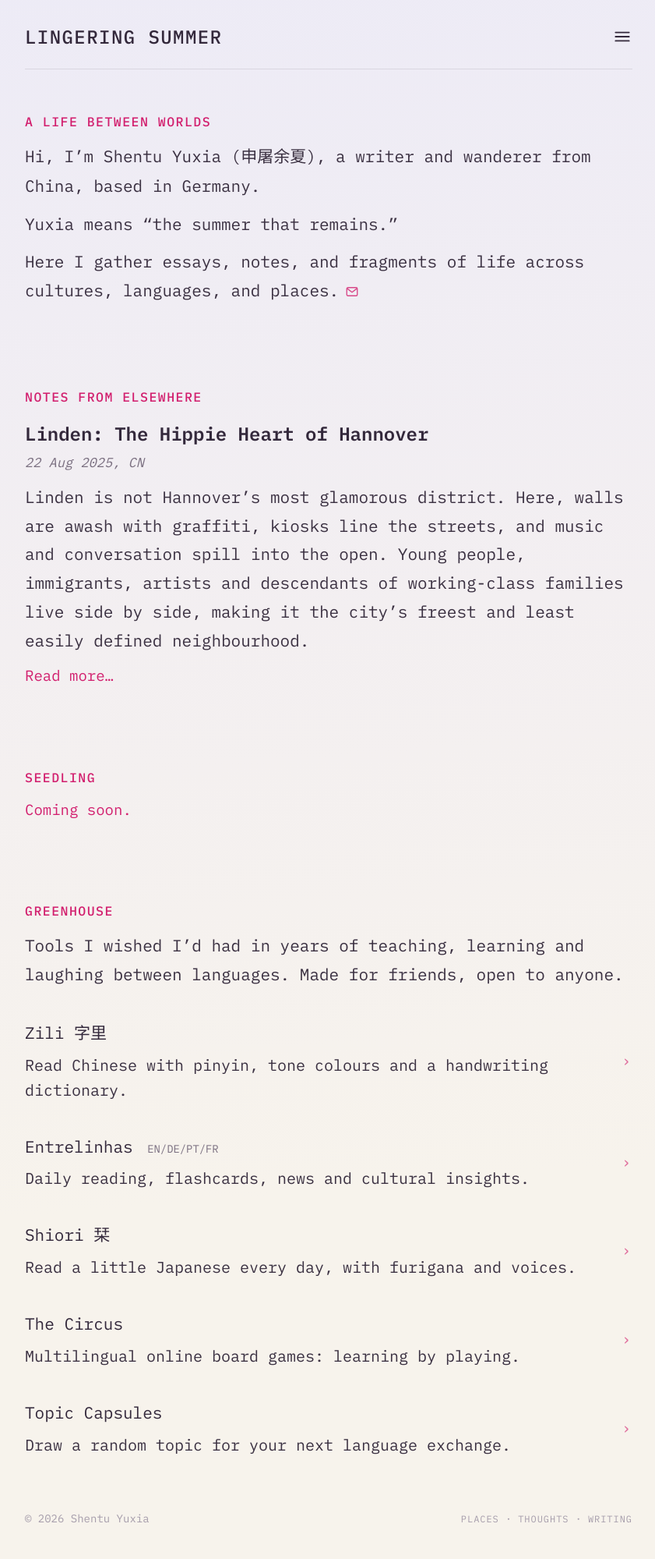
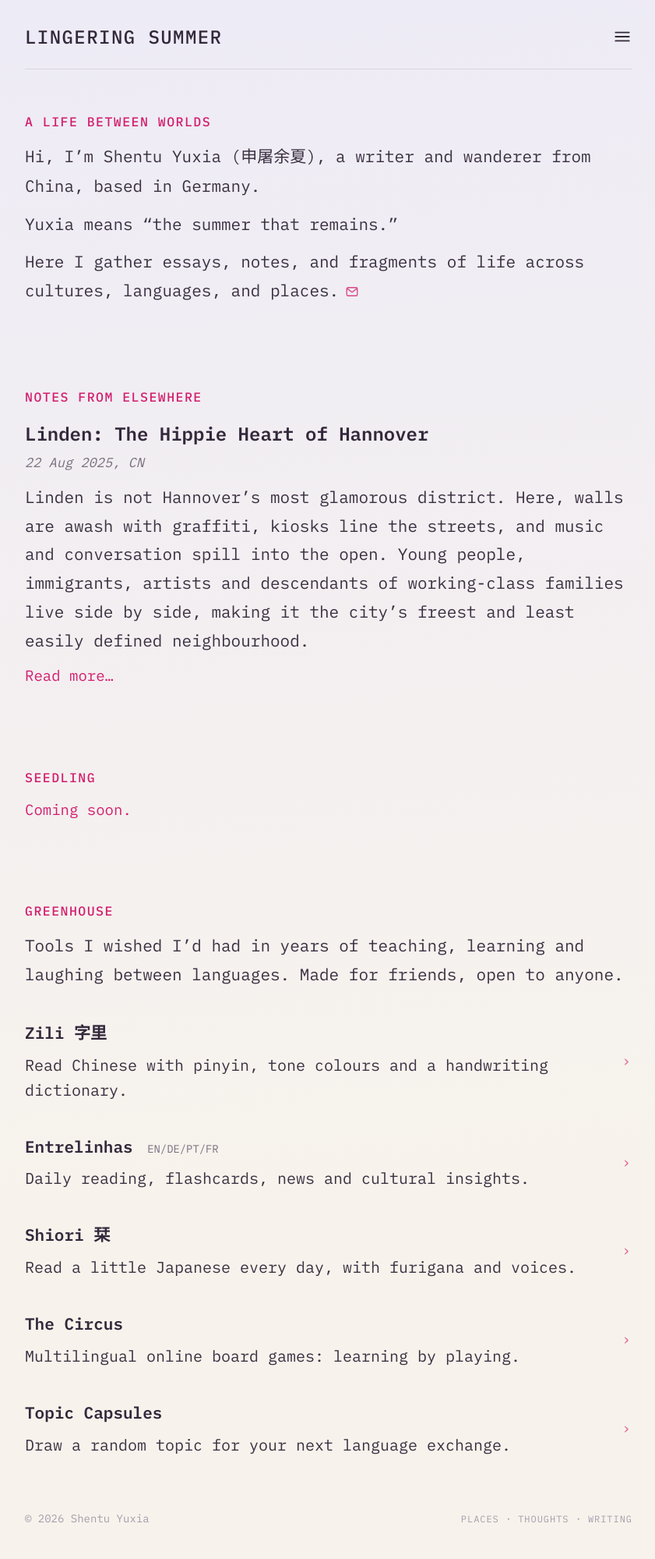
Before and after one commit to Shentuyuxia/lingersummer, a Jekyll site: the page built from index.html, in a window 1280 px wide. Shown: the whole page at 78% size, without its empty margins (218-1059 px from the left). Built offline with Jekyll 4.4.1, drawn with Linux system fonts in a browser that asks for light colours.

Commit message:
Tool names bold, like essay titles
Co-Authored-By: Claude Opus 5.5 <noreply@anthropic.com>
Claude-Session: https://claude.ai/code/session_015WS6KrdzTWWzbZ5CE5hxyi

```diff
--- a/index.html
+++ b/index.html
@@ -244,7 +244,7 @@ layout: null
   .proj.two li+li{border-top:0!important}
   .proj.two .row{grid-template-columns:1fr 14px!important;align-items:start!important;align-content:start;height:100%}
   .proj.two .row .go{align-self:center}
-  .proj.two .row b,.proj.two .row b .zh{color:var(--ink)!important;font-weight:400!important}
+  .proj.two .row b,.proj.two .row b .zh{color:var(--ink)!important;font-weight:600!important}
   .proj.two .row b{font-size:clamp(17.5px,1.65vw,21px)!important;margin-bottom:6px!important}
   .proj.two .row b .langs{font-size:.66em!important;color:#7a6f80!important}
   .proj.two .row:hover b{text-decoration-color:var(--rule)}
```
